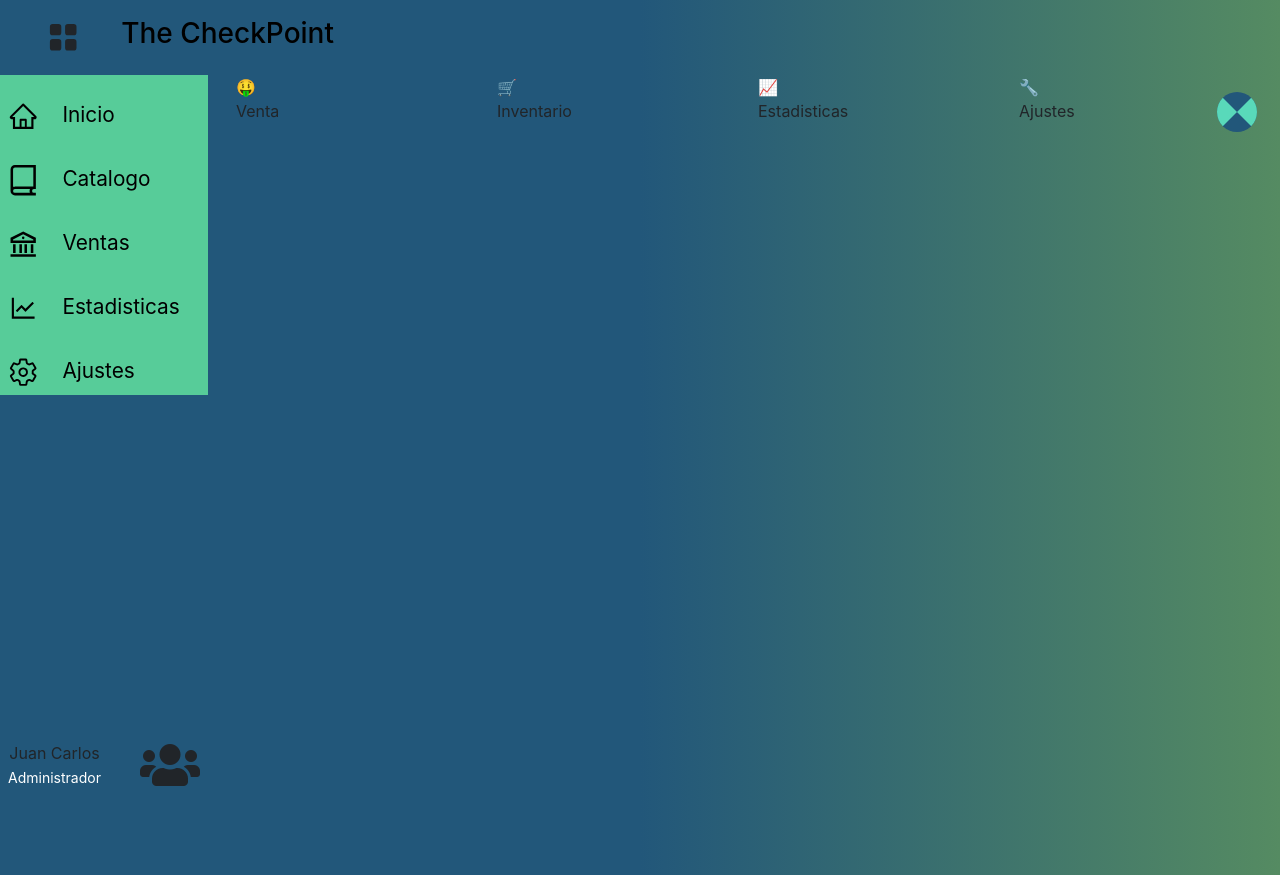
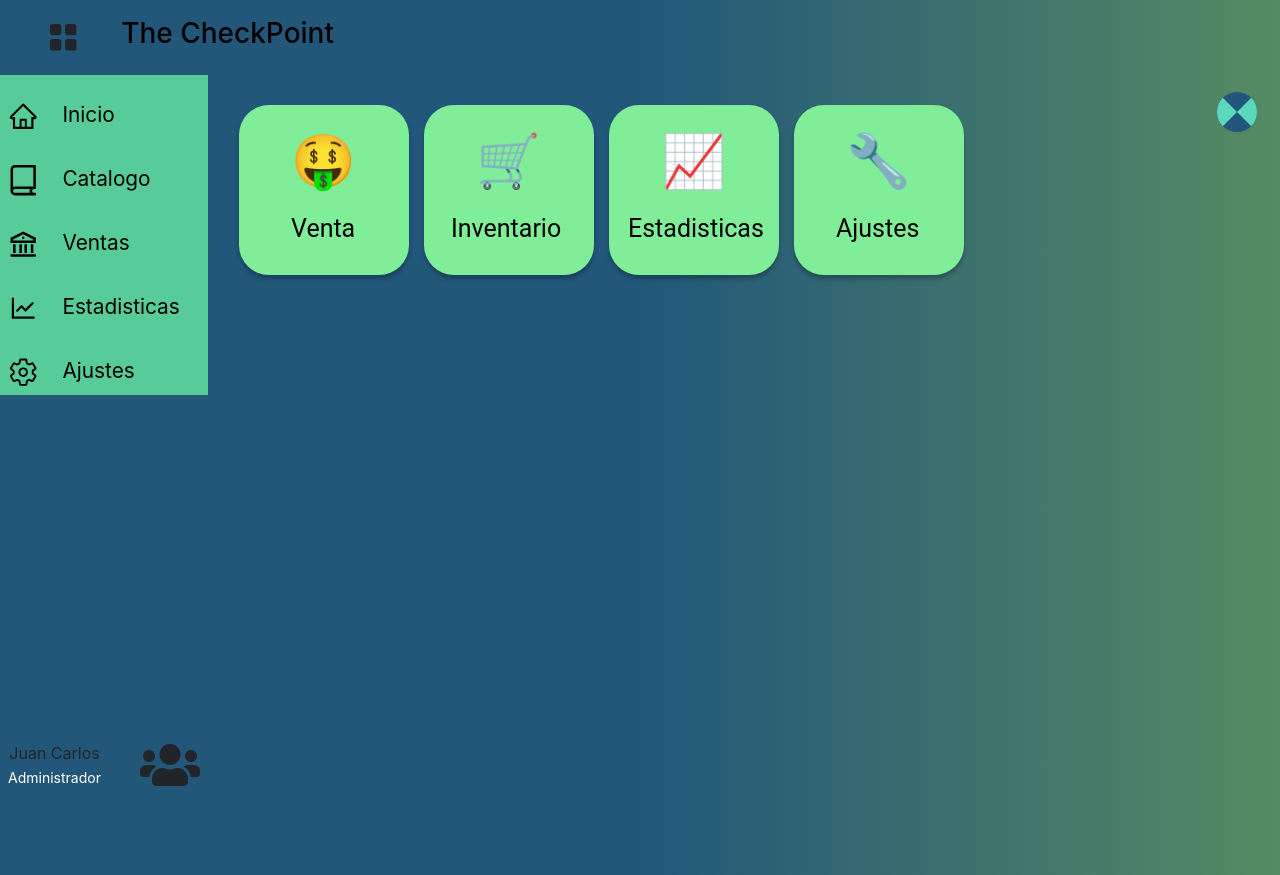
Before and after one commit to Veliz97N/the_checkpoint, a React (Create React App) app: page / in a window 1280 px wide. Built offline with nearby package versions, Linux system fonts and the light colour scheme.

Commit message:
agregar inicio

```diff
--- a/src/Componentes/Inicio.js
+++ b/src/Componentes/Inicio.js
@@ -3,33 +3,32 @@ import React from 'react';
 const Home = () => {
     return (
         <div className="container">
-            <div className="row">
-                <div className="col" id="cuadro1">
+            <div className="row" id="cuadros">
+                <div className="col-3" id="cuadro1">
                     <div id="icon1">
                         🤑
                     </div>
+                    <div className="col" id="text1">Venta</div>
                 </div>
-                <div className="col" id="cuadro2">
+                <div className="col-3" id="cuadro2">
                     <div id="icon2">
                         🛒
                     </div>
+                    <div className="col" id="text2">Inventario</div>
                 </div>
-                <div className="col" id="cuadro3">
+                <div className="col-3" id="cuadro3">
                     <div id="icon3">
                         📈
                     </div>
+
+                    <div className="col" id="text3">Estadisticas</div>
                 </div>
-                <div className="col" id="cuadro4">
+                <div className="col-3" id="cuadro4">
                     <div id="icon4">
                         🔧
                     </div>
+                    <div className="col" id="text4">Ajustes</div>
                 </div>
-            </div>
-            <div className="row">
-                <div className="col" id="text1">Venta</div>
-                <div className="col" id="text2">Inventario</div>
-                <div className="col" id="text3">Estadisticas</div>
-                <div className="col" id="text4">Ajustes</div>
             </div>
         </div>
     );
--- a/src/Folder_Contenido_General/ContenidoGeneral.js
+++ b/src/Folder_Contenido_General/ContenidoGeneral.js
@@ -1,7 +1,7 @@
 import React,{useContext, useState} from 'react'
 import Sidebar from '../Folder_SideBar_TopBar/Sidebar'
 import UserContext from '../UserContext/UserContext';
-import { BrowserRouter, Route, Switch } from "react-router-dom"
+import { BrowserRouter, Route, Switch } from "react-router-dom";
 import Login from '../Login';
 import Inicio from '../Componentes/Inicio';
 import CreateUser from '../Componentes/CrearUsuario';
--- a/src/asset/css/style.css
+++ /dev/null
@@ -1,307 +0,0 @@
-#cuadro1{
-    width: 170px;
-    height: 170px;
-    left: 300px;
-    top: 100px;
-    background: #80ED99;
-    box-shadow: 0px 4px 4px rgba(0, 0, 0, 0.25);
-    border-radius: 30px;
-}
-#cuadro2{
-    position: absolute;
-    width: 170px;
-    height: 170px;
-    left: 520px;
-    top: 100px;
-    background: #80ED99;
-    box-shadow: 0px 4px 4px rgba(0, 0, 0, 0.25);
-    border-radius: 30px;
-}
-#cuadro3{
-    position: absolute;
-    width: 170px;
-    height: 170px;
-    left: 740px;
-    top: 100px;
-    background: #80ED99;
-    box-shadow: 0px 4px 4px rgba(0, 0, 0, 0.25);
-    border-radius: 30px;
-}
-#cuadro4{
-    position: absolute;
-    width: 170px;
-    height: 170px;
-    left: 960px;
-    top: 100px;
-    background: #80ED99;
-    box-shadow: 0px 4px 4px rgba(0, 0, 0, 0.25);
-    border-radius: 30px;
-}
-#icon1{
-    position: absolute;
-    width: 172px;
-    height: 129px;
-    left: 50px;
-    top: -35px;
-    font-family: Roboto;
-    font-style: normal;
-    font-weight: normal;
-    font-size: 52px;
-    line-height: 84px;
-    display: flex;
-    align-items: flex-end;
-    text-align: center;
-    color: #000000;
-}
-#icon2{
-    position: absolute;
-    width: 172px;
-    height: 129px;
-    left: 50px;
-    top: -35px;
-    font-family: Roboto;
-    font-style: normal;
-    font-weight: normal;
-    font-size: 52px;
-    line-height: 84px;
-    display: flex;
-    align-items: flex-end;
-    text-align: center;
-    color: #000000;
-}
-#icon3{
-    position: absolute;
-    width: 172px;
-    height: 129px;
-    left: 50px;
-    top: -35px;
-    font-family: Roboto;
-    font-style: normal;
-    font-weight: normal;
-    font-size: 52px;
-    line-height: 84px;
-    display: flex;
-    align-items: flex-end;
-    text-align: center;
-    color: #000000;
-}
-#icon4{
-    position: absolute;
-    width: 172px;
-    height: 129px;
-    left: 50px;
-    top: -35px;
-    font-family: Roboto;
-    font-style: normal;
-    font-weight: normal;
-    font-size: 52px;
-    line-height: 84px;
-    display: flex;
-    align-items: flex-end;
-    text-align: center;
-    color: #000000;
-}
-#text1{
-    position: absolute;
-    width: 100px;
-    height: 100px;
-    left: 50px;
-    top: 30px;
-    font-family: Roboto;
-    font-style: normal;
-    font-weight: normal;
-    font-size: 25px;
-    line-height: 30px;
-    display: flex;
-    align-items: flex-end;
-    text-align: center;
-    color: #000000;
-}
-#text2{
-    position: absolute;
-    width: 100px;
-    height: 100px;
-    left: 30px;
-    top: 30px;
-    font-family: Roboto;
-    font-style: normal;
-    font-weight: normal;
-    font-size: 25px;
-    line-height: 30px;
-    display: flex;
-    align-items: flex-end;
-    text-align: center;
-    color: #000000;
-}
-#text3{
-    position: absolute;
-    width: 100px;
-    height: 100px;
-    left: 17px;
-    top: 30px;
-    font-family: Roboto;
-    font-style: normal;
-    font-weight: normal;
-    font-size: 25px;
-    line-height: 30px;
-    display: flex;
-    align-items: flex-end;
-    text-align: center;
-    color: #000000;
-}
-#text4{
-    position: absolute;
-    width: 100px;
-    height: 100px;
-    left: 45px;
-    top: 30px;
-    font-family: Roboto;
-    font-style: normal;
-    font-weight: normal;
-    font-size: 25px;
-    line-height: 30px;
-    display: flex;
-    align-items: flex-end;
-    text-align: center;
-    color: #000000;
-}
-.Themes{
-    display: flex;
-    justify-content: end;
-    padding-top: 10px;
-    padding-right: 10px;
-}
-.Theme1{
-    margin-top: 5px;
-    margin-left: 5px;
-    margin-bottom: 5px;
-    border-right: 40px solid grey;
-    border-top: 46px solid grey;
-    border-left: 40px solid;
-    border-bottom: 43px solid;
-}
-.Theme2{
-    margin-top: 5px;
-    margin-left: 5px;
-    margin-bottom: 5px;
-    border-right: 40px solid #59D9BA;
-    border-top: 46px solid #59D9BA;
-    border-left: 40px solid #22577A;
-    border-bottom: 43px solid #22577A;
-}
-.Theme3{
-    margin-top: 5px;
-    margin-left: 5px;
-    margin-bottom: 5px;
-    border-right: 40px solid #ffffff;
-    border-top: 46px solid #ffffff;
-    border-left: 40px solid #3D56B2;
-    border-bottom: 43px solid #3D56B2;
-
-}
-.color-chart {
-    border-right: 20px solid #59D9BA;
-    border-top: 20px solid #22577A;
-    border-left: 20px solid #59D9BA;
-    border-bottom: 20px solid #22577A;
-    border-radius: 100%;
-}
-.fas{
-    margin-left: 15px;
-}
-#inputss{
-    width: 100px;
-}
-#carta{
-    background: silver;
-    display: flex;
-    flex-direction: row;
-    height: 100px;
-    margin-left: -15px;
-    margin-right: -15px;
-    margin-top: -10px;
-    margin-bottom: 5px;
-}
-#boton{
-    margin-left: 90px;
-}
-#dataUser{
-    width: 320px;
-    padding-top: 120px;
-    padding-left: 100px;
-    margin-bottom: 10px;
-    font-size: 15px;
-}
-#dataInsert{
-    width: 300px;
-    top: 306px;
-    background: #57CC99;
-    border: none;
-}
-#insertUser{
-    width: 300px;
-    height: 50px;
-    left: 527px;
-    top: 70px;
-    background: #80ED99;
-    border-radius: 60px;
-    display: flex;
-    justify-content: center;
-    text-align: center;
-    padding-top: 10px;
-    font-family: Roboto;
-    font-style: normal;
-    font-weight: normal;
-    font-size: 20px;
-    box-shadow: 0px 4px 4px rgba(0, 0, 0, 0.25);
-}
-#btnClick{
-    position: absolute;
-    width: 50px;
-    height: 50px;
-    font-size: 35px;
-    left: 600px;
-    top: 550px;
-    cursor: pointer;
-}
-#btnClick2{
-    position: absolute;
-    width: 50px;
-    height: 50px;
-    font-size: 35px;
-    left: 700px;
-    top: 550px;
-    cursor: pointer;
-}
-.ImageProfile{
-    position: absolute;
-    width: 200px;
-    height: 200px;
-    left: 750px;
-    top: 235px;
-    background: silver;
-    border-radius: 30px;
-    border: 2px solid black;
-}
-.textImage{
-    position: absolute;
-    left: 650px;
-    top: 170px;
-    font-family: Roboto;
-    font-style: normal;
-    font-weight: normal;
-    font-size: 15px;
-}
-.btnClose{
-    position: absolute;
-    width: 48px;
-    height: 48px;
-    left: 1200px;
-    top: 70px;
-    font-family: Roboto;
-    font-style: normal;
-    font-weight: normal;
-    font-size: 30px;
-    line-height: 56px;
-    cursor: pointer;
-}
--- a/src/styles/styles.css
+++ b/src/styles/styles.css
@@ -152,7 +152,7 @@ code {
 
 .container-fluid {
   position: relative;
-  width: 100vw;
+  width: 100%;
   height: 100vh;
   background: var(--happy_gradient);
   box-sizing: border-box;
@@ -263,172 +263,136 @@ code {
 }
 
 /* Parte Bayron */
-.cuadro1{
-  position: absolute;
+#cuadro1{
   width: 170px;
   height: 170px;
-  left: 300px;
-  top: 100px;
+  margin-top: 30px;
+  margin-left: 15px;
   background: #80ED99;
   box-shadow: 0px 4px 4px rgba(0, 0, 0, 0.25);
   border-radius: 30px;
 }
-.cuadro2{
-  position: absolute;
+#cuadro2{
   width: 170px;
   height: 170px;
-  left: 520px;
-  top: 100px;
+  margin-left: 15px;
+  margin-top: 30px;
   background: #80ED99;
   box-shadow: 0px 4px 4px rgba(0, 0, 0, 0.25);
   border-radius: 30px;
 }
-.cuadro3{
-  position: absolute;
+#cuadro3{
   width: 170px;
   height: 170px;
-  left: 740px;
-  top: 100px;
+  margin-left: 15px;
+  margin-top: 30px;
   background: #80ED99;
   box-shadow: 0px 4px 4px rgba(0, 0, 0, 0.25);
   border-radius: 30px;
 }
-.cuadro4{
-  position: absolute;
+#cuadro4{
   width: 170px;
   height: 170px;
-  left: 960px;
-  top: 100px;
+  margin-left: 15px;
+  margin-top: 30px;
   background: #80ED99;
   box-shadow: 0px 4px 4px rgba(0, 0, 0, 0.25);
   border-radius: 30px;
 }
-.icon1{
-  position: absolute;
+#icon1{
   width: 172px;
   height: 129px;
-  left: 50px;
-  top: -35px;
+  margin-left: 40px;
+  margin-top: 15px;
   font-family: Roboto;
   font-style: normal;
   font-weight: normal;
   font-size: 52px;
   line-height: 84px;
-  display: flex;
-  align-items: flex-end;
-  text-align: center;
   color: #000000;
 }
-.icon2{
-  position: absolute;
+#icon2{
   width: 172px;
   height: 129px;
-  left: 50px;
-  top: -35px;
+  margin-left: 40px;
+  margin-top: 15px;
   font-family: Roboto;
   font-style: normal;
   font-weight: normal;
   font-size: 52px;
   line-height: 84px;
-  display: flex;
-  align-items: flex-end;
-  text-align: center;
   color: #000000;
 }
-.icon3{
-  position: absolute;
+#icon3{
   width: 172px;
   height: 129px;
-  left: 50px;
-  top: -35px;
+  margin-left: 40px;
+  margin-top: 15px;
   font-family: Roboto;
   font-style: normal;
   font-weight: normal;
   font-size: 52px;
   line-height: 84px;
-  display: flex;
-  align-items: flex-end;
-  text-align: center;
   color: #000000;
 }
-.icon4{
-  position: absolute;
+#icon4{
   width: 172px;
   height: 129px;
-  left: 50px;
-  top: -35px;
+  margin-left: 40px;
+  margin-top: 15px;
   font-family: Roboto;
   font-style: normal;
   font-weight: normal;
   font-size: 52px;
   line-height: 84px;
-  display: flex;
-  align-items: flex-end;
-  text-align: center;
   color: #000000;
 }
-.text1{
-  position: absolute;
+#text1{
   width: 100px;
   height: 100px;
-  left: 50px;
-  top: 30px;
+  margin-left: 40px;
+  margin-top: -35px;
   font-family: Roboto;
   font-style: normal;
   font-weight: normal;
   font-size: 25px;
   line-height: 30px;
-  display: flex;
-  align-items: flex-end;
-  text-align: center;
   color: #000000;
 }
-.text2{
-  position: absolute;
+#text2{
   width: 100px;
   height: 100px;
-  left: 30px;
-  top: 30px;
+  margin-left: 15px;
+  margin-top: -35px;
   font-family: Roboto;
   font-style: normal;
   font-weight: normal;
   font-size: 25px;
   line-height: 30px;
-  display: flex;
-  align-items: flex-end;
-  text-align: center;
   color: #000000;
 }
-.text3{
-  position: absolute;
+#text3{
   width: 100px;
   height: 100px;
-  left: 17px;
-  top: 30px;
+  margin-left: 7px;
+  margin-top: -35px;
   font-family: Roboto;
   font-style: normal;
   font-weight: normal;
   font-size: 25px;
   line-height: 30px;
-  display: flex;
-  align-items: flex-end;
-  text-align: center;
   color: #000000;
 }
-.text4{
-  position: absolute;
+#text4{
   width: 100px;
   height: 100px;
-  left: 45px;
-  top: 30px;
+  margin-left: 30px;
+  margin-top: -35px;
   font-family: Roboto;
   font-style: normal;
   font-weight: normal;
   font-size: 25px;
   line-height: 30px;
-  display: flex;
-  align-items: flex-end;
-  text-align: center;
   color: #000000;
 }
 .Themes{
@@ -508,8 +472,8 @@ code {
   position: absolute;
   width: 300px;
   height: 50px;
-  left: 527px;
-  top: 70px;
+  left: 627px;
+  top: 10px;
   background: #80ED99;
   border-radius: 60px;
   display: flex;
@@ -544,16 +508,16 @@ code {
   position: absolute;
   width: 200px;
   height: 200px;
-  left: 750px;
-  top: 265px;
+  left: 850px;
+  top: 210px;
   background: silver;
   border-radius: 30px;
   border: 2px solid black;
 }
 .textImage{
   position: absolute;
-  left: 650px;
-  top: 170px;
+  left: 750px;
+  top: 130px;
   font-family: Roboto;
   font-style: normal;
   font-weight: normal;
```
